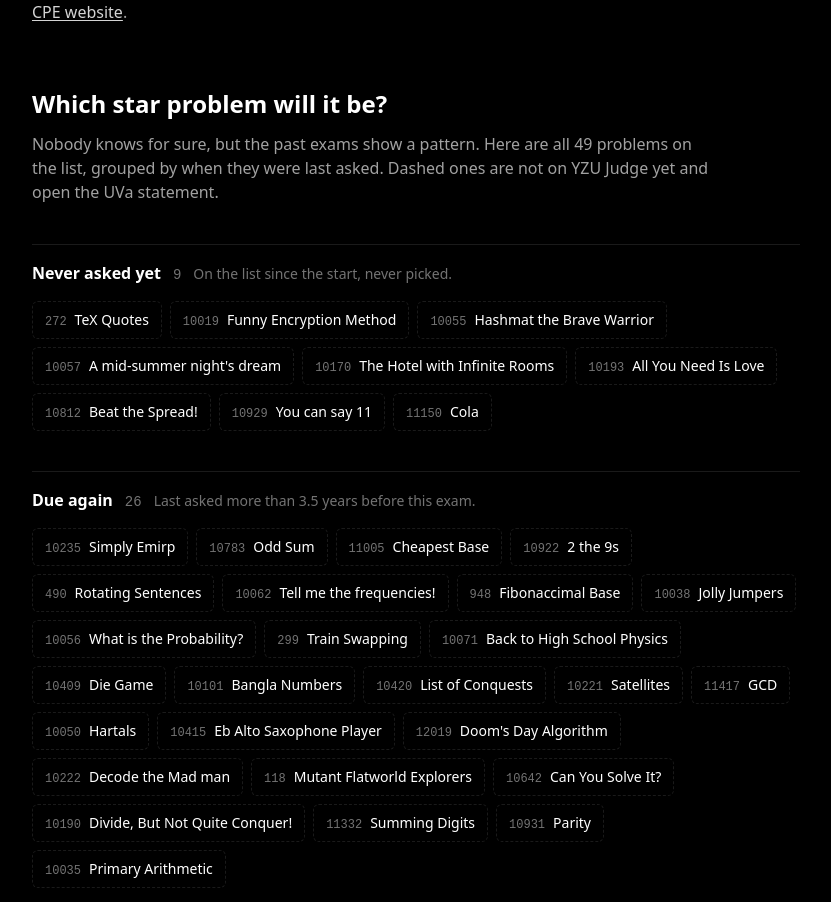
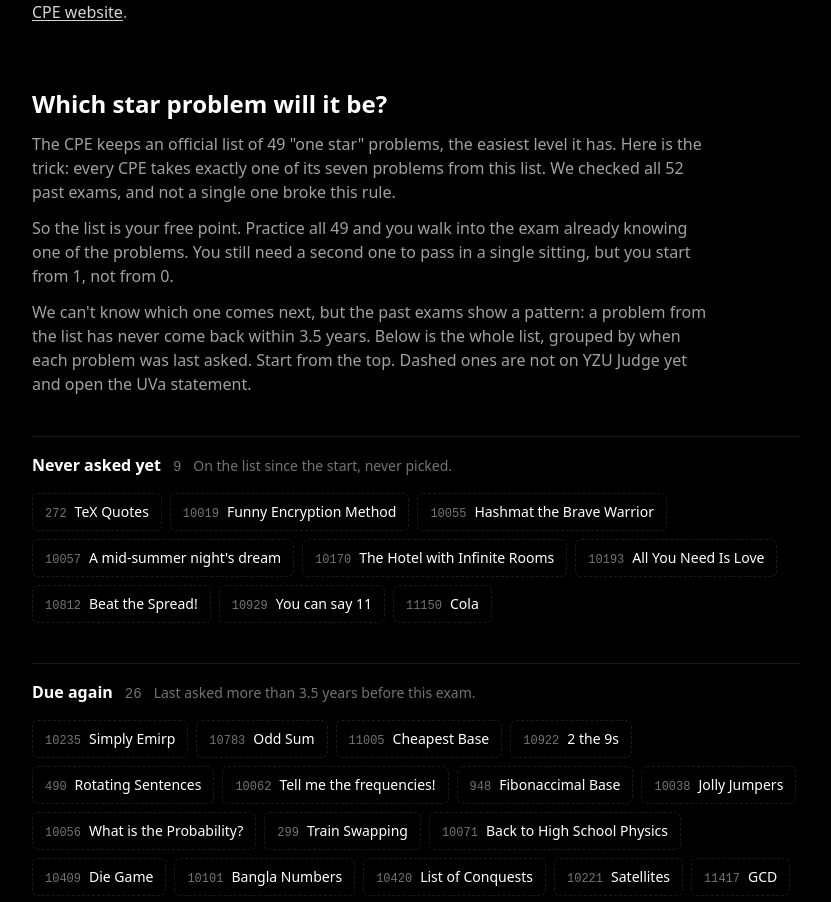
Before and after one commit to AkmalAgzamov1/YZU-judge, a React (Vite) app in the folder frontend/: page / in a window 1280 px wide. Shown: the part 2102-3004 px from the top of the page, without its empty margins (416-1247 px from the left). Built offline with nearby package versions, Linux system fonts and the light colour scheme; no server answers.

Commit message:
Explain why the one star list matters in the Next CPE section

```diff
--- a/frontend/src/pages/landing/NextCpe.tsx
+++ b/frontend/src/pages/landing/NextCpe.tsx
@@ -218,11 +218,25 @@ export default function NextCpe() {
 
         <Reveal className="mt-16 lg:ml-[33.333%]">
           <h3 className="text-2xl font-semibold text-white">Which star problem will it be?</h3>
-          <p className="mt-3 max-w-[680px] text-base text-neutral-400">
-            Nobody knows for sure, but the past exams show a pattern. Here are all{" "}
-            {STAR_PROBLEMS.length} problems on the list, grouped by when they were last asked.
-            Dashed ones are not on YZU Judge yet and open the UVa statement.
-          </p>
+          <div className="mt-3 max-w-[680px] space-y-3 text-base text-neutral-400">
+            <p>
+              The CPE keeps an official list of {STAR_PROBLEMS.length} &quot;one star&quot;
+              problems, the easiest level it has. Here is the trick: every CPE takes exactly one
+              of its seven problems from this list. We checked all {PAST_EXAM_COUNT} past exams,
+              and not a single one broke this rule.
+            </p>
+            <p>
+              So the list is your free point. Practice all {STAR_PROBLEMS.length} and you walk
+              into the exam already knowing one of the problems. You still need a second one to
+              pass in a single sitting, but you start from 1, not from 0.
+            </p>
+            <p>
+              We can&apos;t know which one comes next, but the past exams show a pattern: a
+              problem from the list has never come back within {shortestRepeatYears} years. Below
+              is the whole list, grouped by when each problem was last asked. Start from the top.
+              Dashed ones are not on YZU Judge yet and open the UVa statement.
+            </p>
+          </div>
 
           <div className="mt-10 space-y-10">
             {groups.map((group) => (
```
